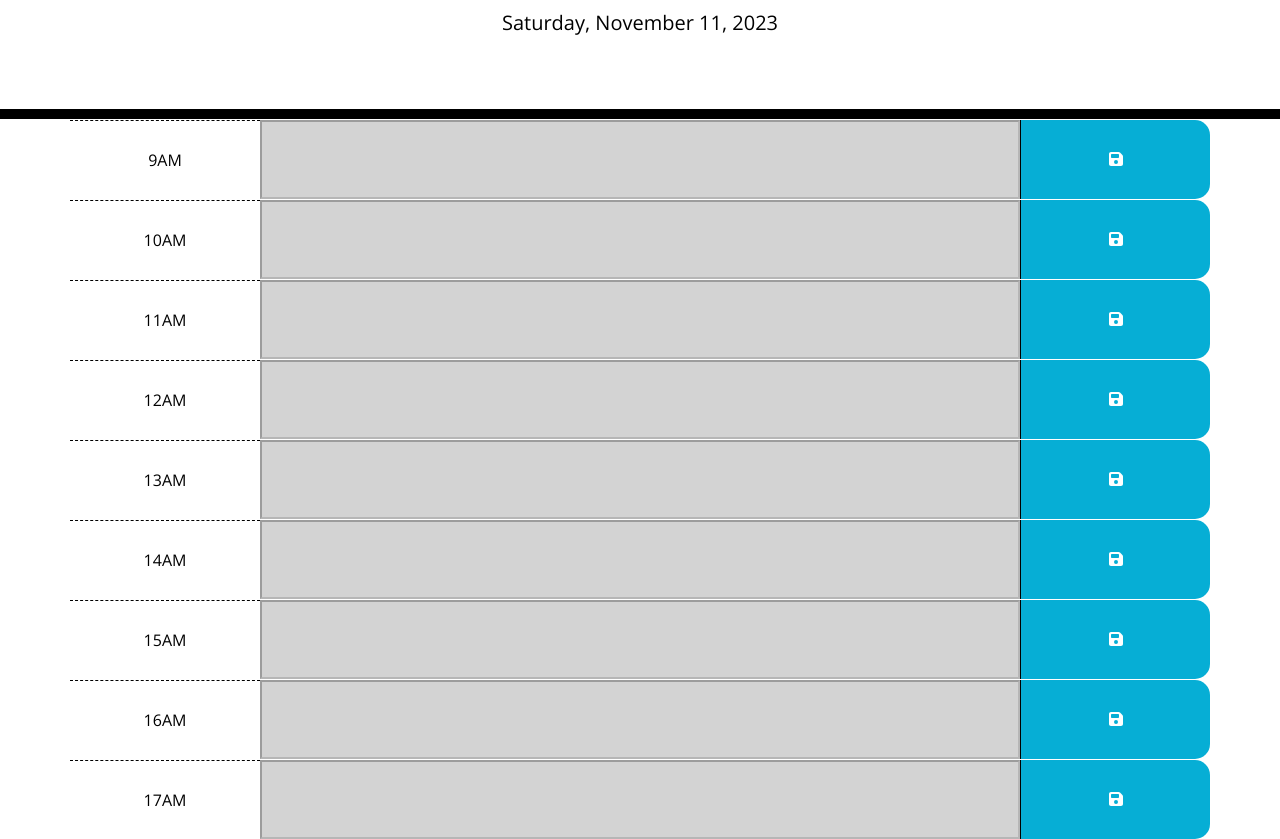
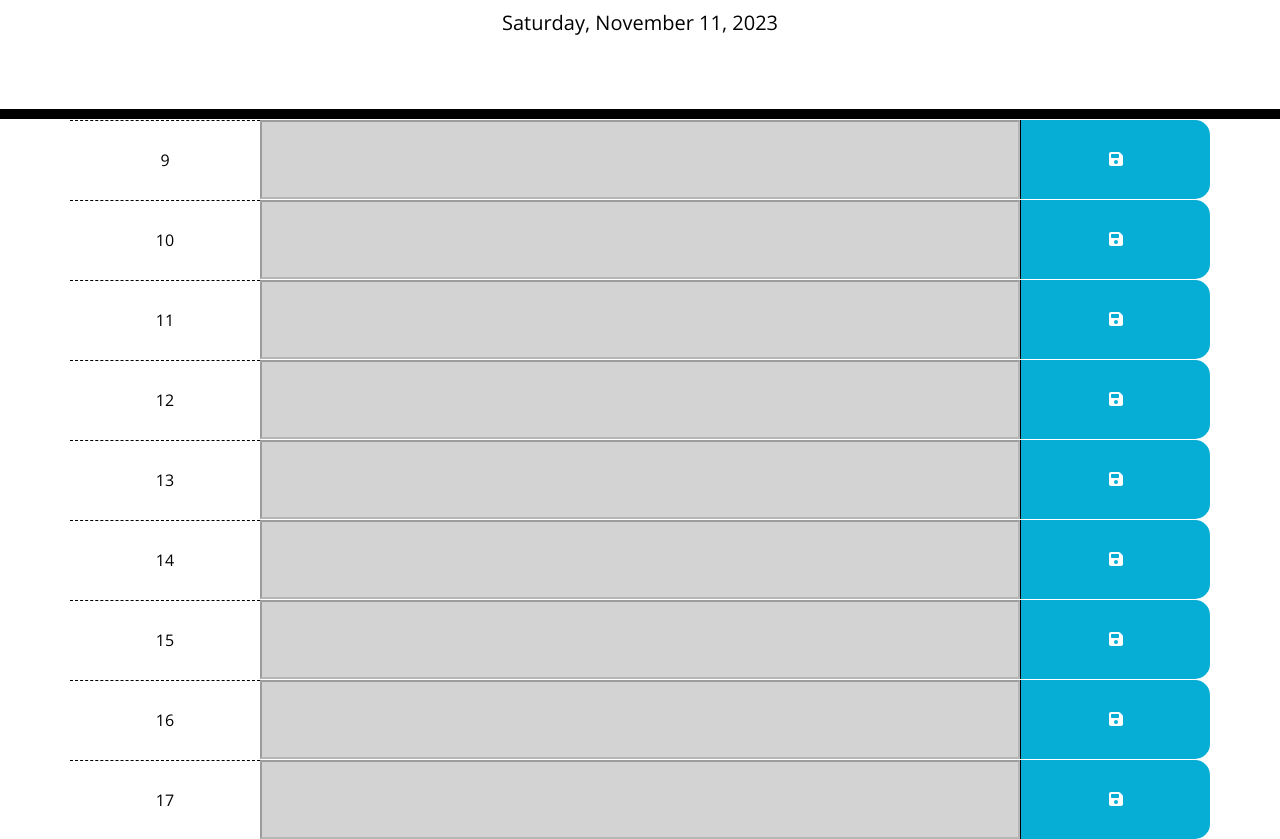
Before and after one commit to thevisualriot/daily-time-planner, a plain HTML site: page index.html in a window 1280 px wide. Shown: the part 168-1007 px from the top of the page. Drawn offline with nearby package versions, Linux system fonts and the light colour scheme.

Commit message:
correct formatting of the hours

```diff
--- a/index.html
+++ b/index.html
@@ -35,47 +35,47 @@
 
       <!-- Timeblocks go here -->
         <div class="row align-items-center" id="nine">
-          <div class="col-2 cell hour">9AM</div>
+          <div class="col-2 cell hour">9</div>
           <input class="col-8 cell task future"></input>
           <button class="col-2 cell saveBtn"><i class="icon fa-solid fa-floppy-disk"></i></button>
         </div>
         <div class="row align-items-center" id="ten">
-          <div class="col-2 cell hour">10AM</div>
+          <div class="col-2 cell hour">10</div>
           <input class="col-8 cell task future"></input>
           <button class="col-2 cell saveBtn"><i class="icon fa-solid fa-floppy-disk"></i></button>
         </div>
         <div class="row align-items-center" id="eleven">
-          <div class="col-2 cell hour">11AM</div>
+          <div class="col-2 cell hour">11</div>
           <input class="col-8 cell task future"></input>
           <button class="col-2 cell saveBtn"><i class="icon fa-solid fa-floppy-disk"></i></button>
         </div>
         <div class="row align-items-center" id="twelve">
-          <div class="col-2 cell hour">12AM</div>
+          <div class="col-2 cell hour">12</div>
           <input class="col-8 cell task future"></input>
           <button class="col-2 cell saveBtn"><i class="icon fa-solid fa-floppy-disk"></i></button>
         </div>
         <div class="row align-items-center" id="thirteen">
-          <div class="col-2 cell hour">13AM</div>
+          <div class="col-2 cell hour">13</div>
           <input class="col-8 cell task future"></input>
           <button class="col-2 cell saveBtn"><i class="icon fa-solid fa-floppy-disk"></i></button>
         </div>
         <div class="row align-items-center" id="fourteen">
-          <div class="col-2 cell hour">14AM</div>
+          <div class="col-2 cell hour">14</div>
           <input class="col-8 cell task future"></input>
           <button class="col-2 cell saveBtn"><i class="icon fa-solid fa-floppy-disk"></i></button>
         </div>
         <div class="row align-items-center" id="fifteen">
-          <div class="col-2 cell hour">15AM</div>
+          <div class="col-2 cell hour">15</div>
           <input class="col-8 cell task future"></input>
           <button class="col-2 cell saveBtn"><i class="icon fa-solid fa-floppy-disk"></i></button>
         </div>
         <div class="row align-items-center" id="sixteen">
-          <div class="col-2 cell hour">16AM</div>
+          <div class="col-2 cell hour">16</div>
           <input class="col-8 cell task future"></input>
           <button class="col-2 cell saveBtn"><i class="icon fa-solid fa-floppy-disk"></i></button>
         </div>
         <div class="row align-items-center" id="seventeen">
-          <div class="col-2 cell hour">17AM</div>
+          <div class="col-2 cell hour">17</div>
           <input class="col-8 cell task future"></input>
           <button class="col-2 cell saveBtn"><i class="icon fa-solid fa-floppy-disk"></i></button>
         </div>
```
